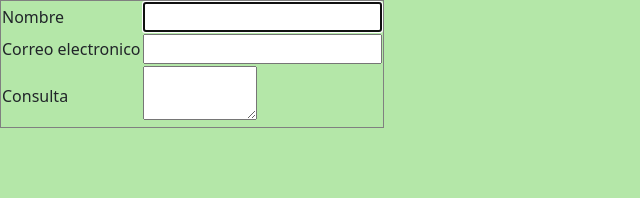
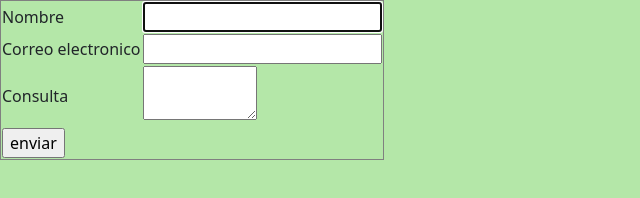
Before and after one commit to BadRegal/Rugby-en-Chile, a plain HTML site: page datos de contacto.html in a window 1280 px wide. Shown: the whole page, without its empty margins (0-640 px from the left). Drawn offline with Linux system fonts and the light colour scheme.

Commit message:
Update datos de contacto.html

```diff
--- a/datos de contacto.html
+++ b/datos de contacto.html
@@ -25,6 +25,10 @@
 				<td>Consulta</td>
 				<td><textarea name="consulta" rows="2" cols="10" ></textarea></td>
 			</tr>
+			<tr>
+			<td colspan="2"><input type="submit" name="botom" value="enviar"></td>
+
+			</tr>
 
 		</table>
 	</form>
```
